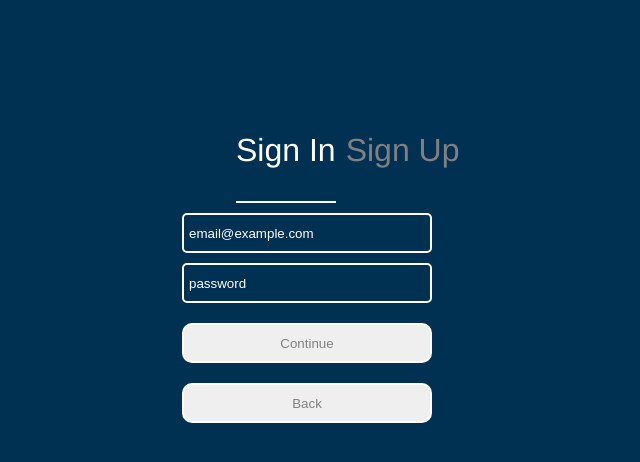
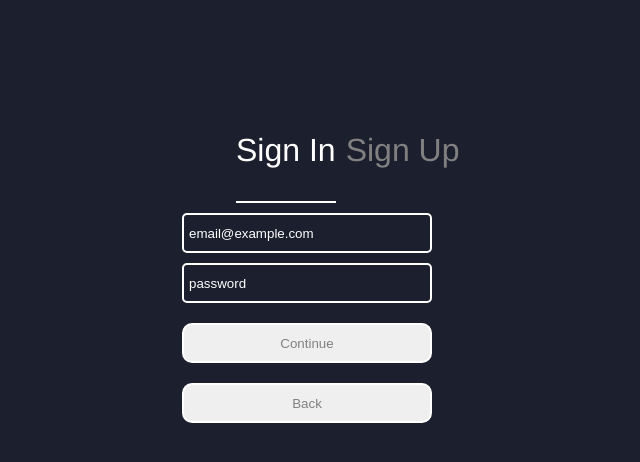
Before and after one commit to Hope-Nts/react-dashboardv2, a React (Create React App) app: page / in a window 1280 px wide. Shown: the top 462 px of the page, without its empty margins (333-973 px from the left). Built offline with nearby package versions, Linux system fonts and the light colour scheme; what react-icons-kit would draw is missing.

Commit message:
adding other stats

```diff
--- a/package.json
+++ b/package.json
@@ -7,6 +7,7 @@
     "@testing-library/react": "^9.5.0",
     "@testing-library/user-event": "^7.2.1",
     "react": "^16.13.1",
+    "react-circular-progressbar": "^2.0.3",
     "react-dom": "^16.13.1",
     "react-icons-kit": "^1.3.1",
     "react-router-dom": "^5.2.0",
--- a/src/App.css
+++ b/src/App.css
@@ -1,9 +1,11 @@
 /* Global Variables*/
 
 :root {
-  --main-grey: rgb(194, 214, 214);
-  --main-dark-blue: rgb(0, 48, 82);
-  --main-light-blue: rgb(76, 81, 109);
+  --main-grey: #1f2738;
+  --main-blue: #3646dc;
+  --main-dark-blue: #1c1f2d;
+  --main-light-blue: #1f2738;
+  --main-green: #4ad991;
 }
 
 * {
--- /dev/null
+++ b/src/contentComponents/DashboardChart.js
@@ -0,0 +1,105 @@
+import React, { Component } from "react";
+import styled from "styled-components";
+import { Tabs, TabList, Tab, TabPanel } from "react-tabs";
+
+const MainContainer = styled.div`
+  padding: 0px 10px 10px 10px;
+  width: 720px;
+  border-radius: 8px;
+  margin-right: 20px;
+
+  .panelContainer {
+    padding: 10px;
+    border-radius: 8px;
+    background-color: var(--main-dark-blue);
+    width: 720px;
+  }
+
+  .spacer {
+    display: inline-block;
+    width: 10px;
+    margin: 0px;
+  }
+
+  .toggle {
+    color: black;
+    background-color: grey;
+    text-align: center;
+    padding: 1px 0px 0px 0px;
+    margin: 0px 0px 0px 600px;
+    width: 110px;
+    border-radius: 100px;
+    list-style: none;
+  }
+
+  .toggle-area {
+    width: 750px;
+    margin-bottom: 10px;
+    background-color: var(--main-light-blue);
+  }
+
+  .active {
+    background-color: var(--main-dark-blue);
+    color: #fff;
+  }
+`;
+
+const Link = styled(Tab)`
+  height: 25px;
+  display: inline-block;
+  color: dark-grey;
+  padding: 4px;
+  background-color: grey;
+  border-radius: 100px;
+  margin: 0px;
+  font-size: 1em;
+
+  :hover {
+    cursor: pointer;
+  }
+`;
+
+class Chart extends Component {
+  state = {
+    tabIndex: 0,
+  };
+  render() {
+    return (
+      <MainContainer>
+        <Tabs
+          selectedIndex={this.state.tabIndex}
+          onSelect={(tabIndex) => this.setState({ tabIndex })}
+        >
+          <div className="toggle-area">
+            <TabList className="toggle ">
+              <Link
+                className={`${
+                  this.state.tabIndex === 0 ? "tab-selected active" : null
+                }`}
+              >
+                Daily
+              </Link>
+              <Link
+                className={`${
+                  this.state.tabIndex === 1 ? "tab-selected active" : null
+                }`}
+              >
+                Monthly
+              </Link>
+            </TabList>
+          </div>
+          <div className="panelContainer">
+            <TabPanel>
+              <h1>Daily</h1>
+            </TabPanel>
+            <TabPanel>
+              <h1>Monthly</h1>
+            </TabPanel>
+          </div>
+        </Tabs>
+      </MainContainer>
+    );
+  }
+}
+
+export default Chart;
--- a/src/contentComponents/MiniCardComponent.js
+++ b/src/contentComponents/MiniCardComponent.js
@@ -30,7 +30,7 @@ const MainContainer = styled(Column)`
     color: #fff;
     font-style: normal;
     font-weight: bold;
-    font-size: 40;
+    font-size: 2.5em;
     letter-spacing: 1px;
     line-height: 50px;
     text-align: center;
--- /dev/null
+++ b/src/contentComponents/OtherStatisticsCard.js
@@ -0,0 +1,109 @@
+import React, { Component } from "react";
+import styled from "styled-components";
+import {
+  CircularProgressbar,
+  CircularProgressbarWithChildren,
+  buildStyles,
+} from "react-circular-progressbar";
+import "react-circular-progressbar/dist/styles.css";
+
+const MainContainer = styled.div`
+  background-color: var(--main-light-blue);
+  color: #fff;
+  width: 350px;
+
+  .header {
+    font-size: 1.2em;
+    margin-bottom: 14px;
+  }
+
+  .list-container {
+    ul {
+      list-style: none;
+    }
+  }
+
+  .labels {
+    margin-left: -40px;
+    float: left;
+    li {
+      margin: 0px 0px 30px 0;
+    }
+  }
+
+  .stats {
+    float: right;
+    li {
+      margin: 0px 0px 30px 0;
+    }
+  }
+
+  .content {
+    background-color: var(--main-dark-blue);
+    border-radius: 10px;
+    color: #fff;
+    width: 350px;
+    padding: 20px;
+  }
+
+  .progressbar-container {
+    text-align: center;
+    padding: 10px;
+  }
+  .progressBar {
+    width: 100px;
+  }
+`;
+
+const OtherStatistics = (props) => {
+  return (
+    <MainContainer>
+      <div className="header">Other Statistics</div>
+      <div className="content">
+        <div className="list-container">
+          <div className="labels">
+            <ul>
+              <li>New Credit</li>
+              <li> Length of Credit History</li>
+              <li>Amount Owed</li>
+              <li>Payment History </li>
+              <li>Type of Credit used </li>
+              <li>Credit Card Utilisation </li>
+            </ul>
+          </div>
+
+          <div className="stats">
+            <ul>
+              <li>{`${props.newCredit}%`}</li>
+              <li>{`${props.length}%`}</li>
+              <li>{`${props.owed}%`}</li>
+              <li>{`${props.history}%`}</li>
+              <li>{`${props.creditUsed}%`}</li>
+              <li>{`${props.utilisation}%`}</li>
+            </ul>
+          </div>
+        </div>
+
+        <div className="progressbar-container">
+          <div className="progressBar">
+            <CircularProgressbar
+              value={props.score}
+              text={`${props.score}`}
+              strokeWidth={5}
+              maxValue={1000}
+              styles={buildStyles({
+                strokeLinecap: "butt",
+              })}
+            />
+          </div>
+        </div>
+      </div>
+    </MainContainer>
+  );
+};
+
+/*textColor: "red",
+  pathColor: "turquoise",
+  trailColor: "gold",*/
+
+export default OtherStatistics;
--- a/src/pages/dashboard.js
+++ b/src/pages/dashboard.js
@@ -1,24 +1,49 @@
 import React from "react";
 import styled from "styled-components";
 import MiniCardComponent from "../contentComponents/MiniCardComponent";
+import Chart from "../contentComponents/DashboardChart";
+import { Row } from "simple-flexbox";
+import OtherStatistics from "../contentComponents/OtherStatisticsCard";
 
 const DashBoardContainer = styled.div`
   background: var(--main-light-blue);
   width: cacl(100% - 300px);
   height: 100%;
   min-height: calc(100vh - 70px);
-  padding: 10px;
+  padding: 50px 10px 0px 10px;
+
+  .cardContainer {
+    display: flex;
+    margin: 0px 0px 34px 0px;
+  }
 `;
 
 const DashBoard = () => {
+  const data = {
+    newCredit: 54,
+    length: 65,
+    owed: 46,
+    history: 26,
+    creditUsed: 43,
+    utilisation: 13,
+    score: 655,
+  };
+
   return (
     <DashBoardContainer>
-      <div style={{ display: "flex" }}>
-        <MiniCardComponent title="Credit Card Utilization" value="24%" />
-        <MiniCardComponent title="Payment History" value="99%" />
+      <div className="cardContainer">
+        <MiniCardComponent title="Credit Card Utilization" value={`${24}%`} />
+        <MiniCardComponent title="Payment History" value={`${99}%`} />
         <MiniCardComponent title="Derogatory Marks" value="1" />
-        <MiniCardComponent title="Age of Credit History" value="6yrs 7ms" />
+        <MiniCardComponent
+          title="Age of Credit History"
+          value={`${6}yrs ${9}ms`}
+        />
       </div>
+      <Row>
+        <Chart />
+        <OtherStatistics {...data} />
+      </Row>
     </DashBoardContainer>
   );
 };
```
Also changed, not shown: 1 other file (tests, documents, lock files or other folders).
